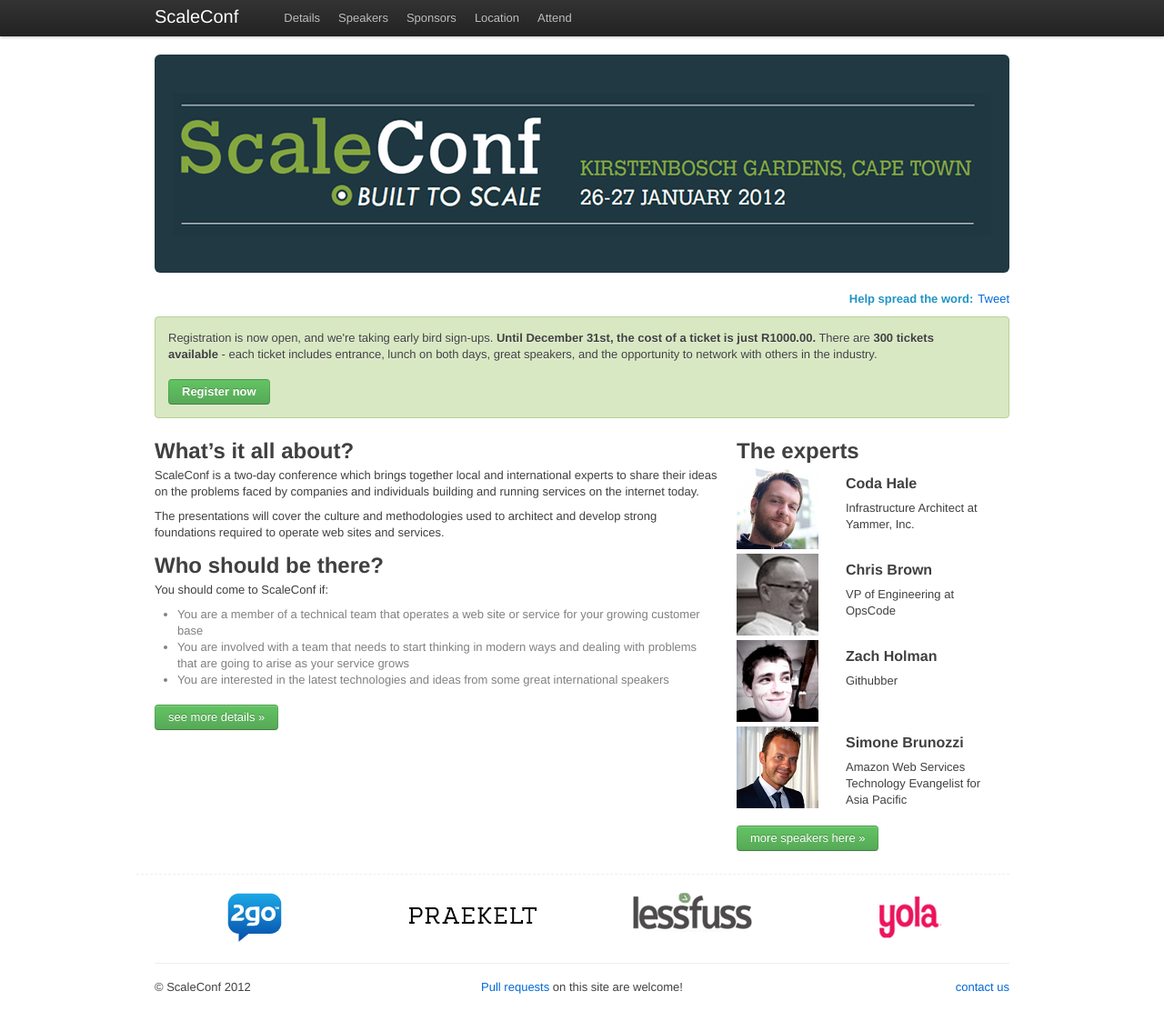
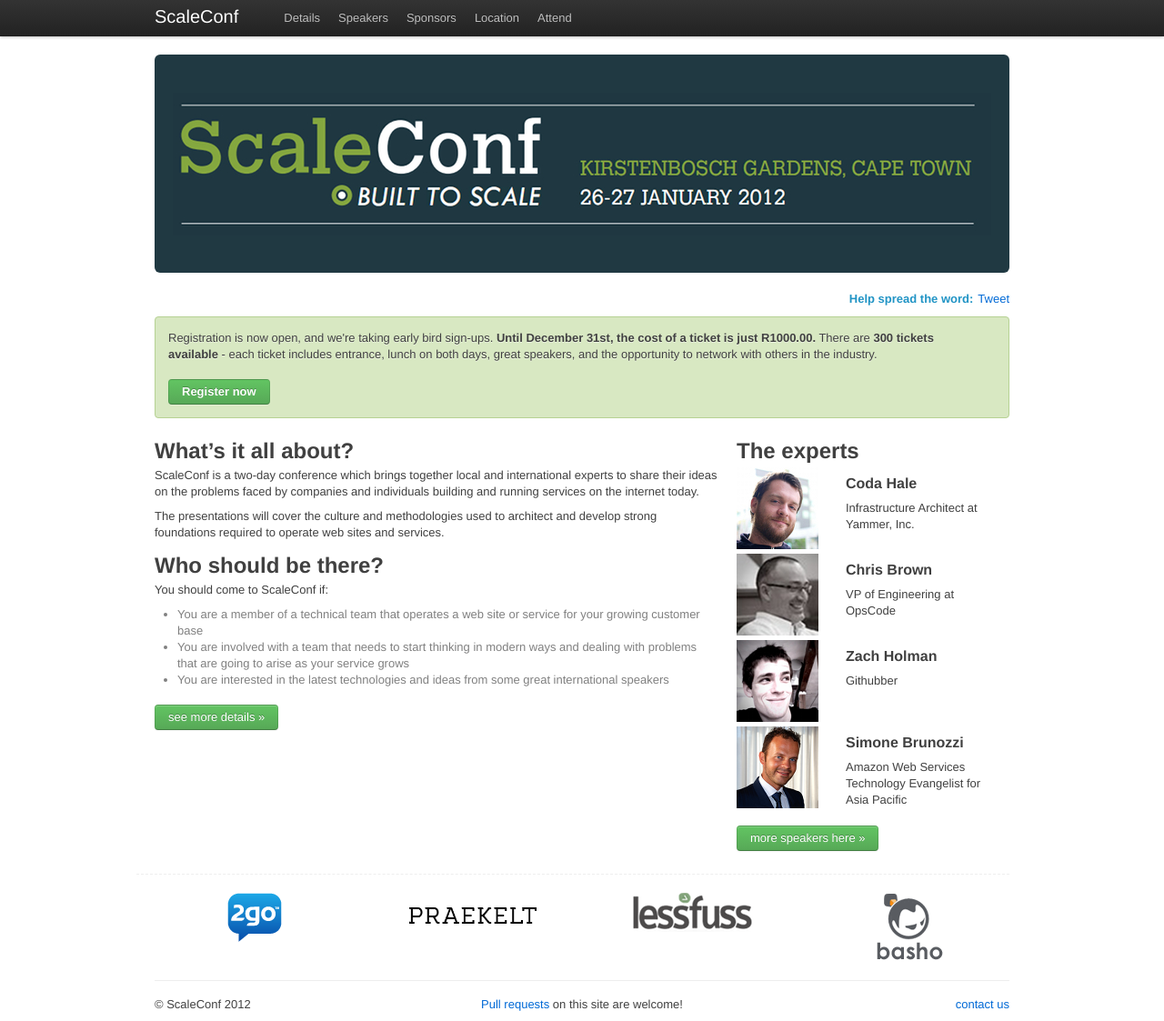
Before and after one commit to scaleconf/scaleconf.github.com, a Jekyll site: the page built from index.html, in a window 1280 px wide and 1123 px high. Shown: the whole window at 91% size. Built offline with Jekyll 4.4.1, drawn with Linux system fonts in a browser that asks for light colours; Markdown is read by kramdown in place of the engine named in the settings; comment, search, counter and statistics services are not loaded.

Commit message:
Basho as sponsor

```diff
--- a/index.html
+++ b/index.html
@@ -70,6 +70,6 @@
               <a href="http://lessfuss.co.za/"><img src='images/sponsors/lessfuss.png'/></a>
           </div>
           <div class="span4" style='text-align:center;'>
-              <a href="http://www.yola.com/"><img src='images/sponsors/yola.png'/></a>
+              <a href="http://www.basho.com/"><img src='images/sponsors/basho.png'/></a>
           </div>
       </div>
```
